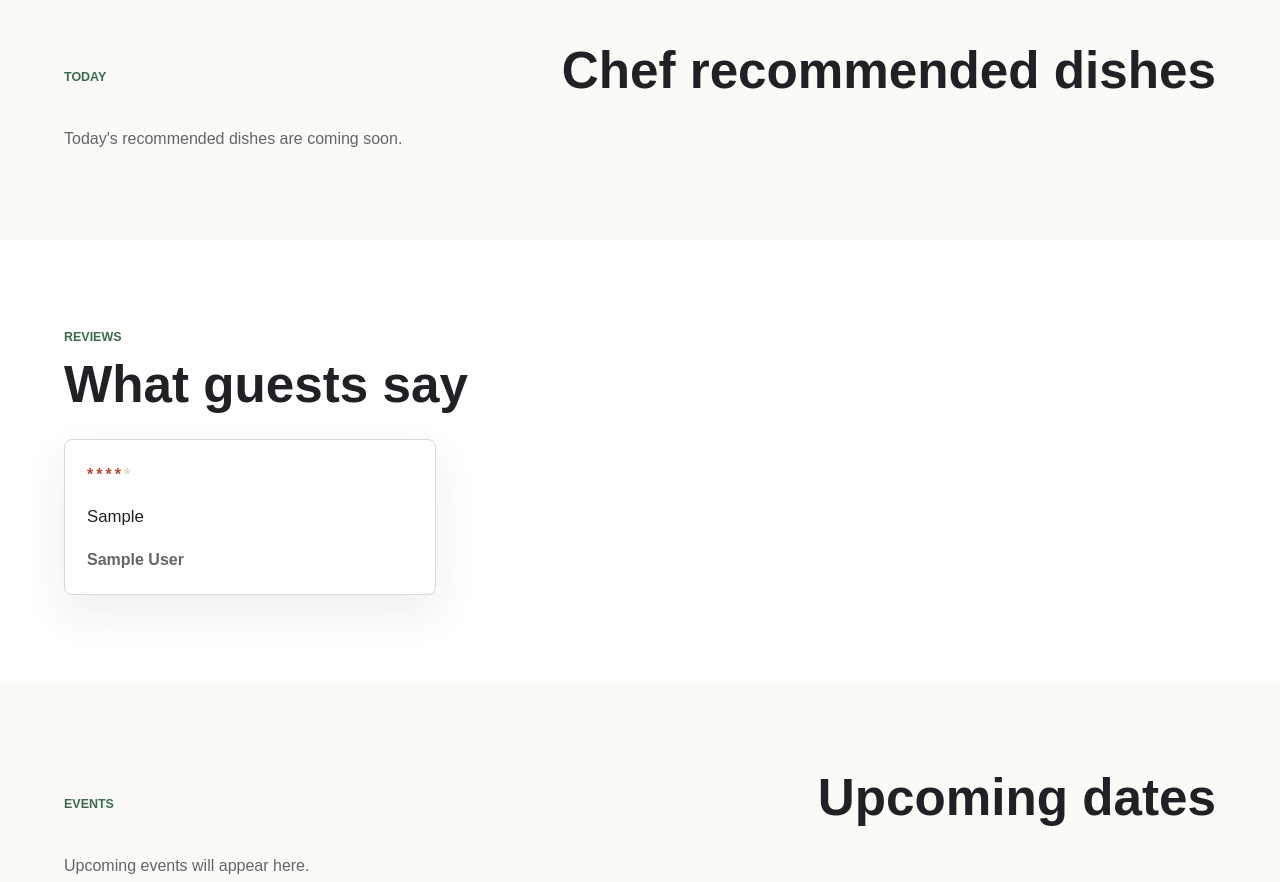
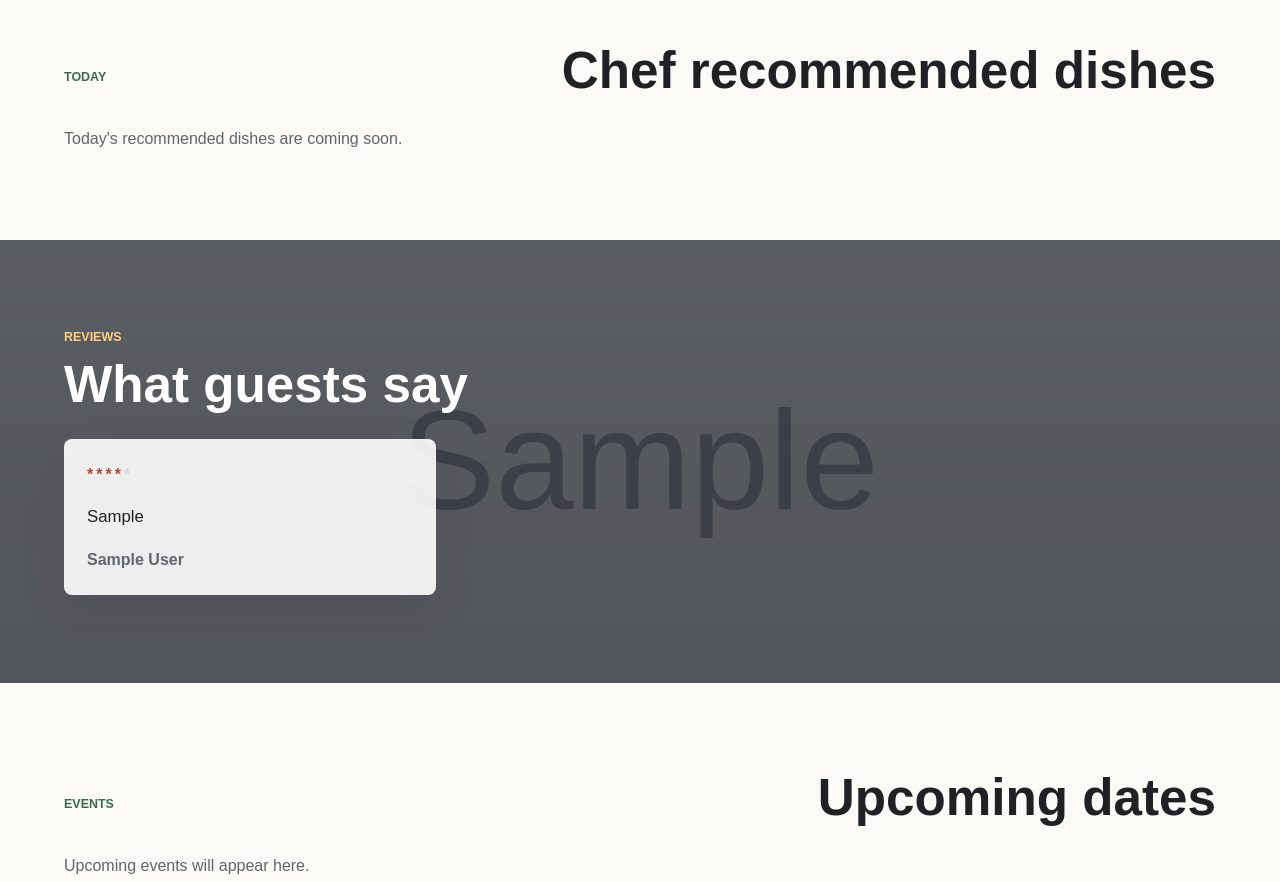
Before and after one commit to xuzhihuiCSY/restaurant_homepage, a Django app: page / in a window 1280 px wide. Shown: the part 1578-2460 px from the top of the page. Run offline with Django 5.2, Linux system fonts and the light colour scheme; tables that the repository leaves empty hold one stand-in row (values such as "Sample post"); grey boxes marked "Sample" are stand-in pictures.

Commit message:
Allow owner reviews background image

```diff
--- a/homepage/forms.py
+++ b/homepage/forms.py
@@ -21,6 +21,7 @@
             "opening_hours",
             "map_url",
             "hero_image",
+            "reviews_background_image",
         ]
         widgets = {
             "description": forms.Textarea(attrs={"rows": 4}),
--- a/homepage/models.py
+++ b/homepage/models.py
@@ -14,6 +14,7 @@
     opening_hours = models.CharField(max_length=180, blank=True)
     map_url = models.URLField(blank=True)
     hero_image = models.ImageField(upload_to="restaurant/", blank=True)
+    reviews_background_image = models.ImageField(upload_to="restaurant/", blank=True)
     updated_at = models.DateTimeField(auto_now=True)
 
     class Meta:
--- a/static/homepage/css/home.css
+++ b/static/homepage/css/home.css
@@ -201,7 +201,24 @@
 }
 
 .reviews-section {
+    position: relative;
     background: #ffffff;
+    overflow: hidden;
+}
+
+.reviews-section.has-review-background {
+    background:
+        linear-gradient(rgba(32, 33, 36, 0.68), rgba(32, 33, 36, 0.72)),
+        var(--reviews-bg) center/cover;
+    color: #fff;
+}
+
+.reviews-section.has-review-background .eyebrow {
+    color: #ffcf7a;
+}
+
+.reviews-section.has-review-background .empty-state {
+    color: rgba(255, 255, 255, 0.78);
 }
 
 .photo-grid {
@@ -346,6 +363,11 @@
     box-shadow: var(--shadow);
 }
 
+.has-review-background .review-card {
+    border-color: rgba(255, 255, 255, 0.2);
+    background: rgba(255, 255, 255, 0.9);
+}
+
 .stars {
     display: flex;
     gap: 3px;
--- a/templates/homepage/home.html
+++ b/templates/homepage/home.html
@@ -86,7 +86,13 @@
             {% endif %}
         </section>
 
-        <section id="reviews" class="section reviews-section">
+        <section
+            id="reviews"
+            class="section reviews-section {% if profile.reviews_background_image %}has-review-background{% endif %}"
+            {% if profile.reviews_background_image %}
+                style="--reviews-bg: url('{{ profile.reviews_background_image.url }}');"
+            {% endif %}
+        >
             <div class="section-heading">
                 <div>
                     <p class="eyebrow">Reviews</p>
```
Also changed, not shown: homepage/tests.py (+12 -1 lines), homepage/migrations/0005_restaurantprofile_reviews_background_image.py (added).
